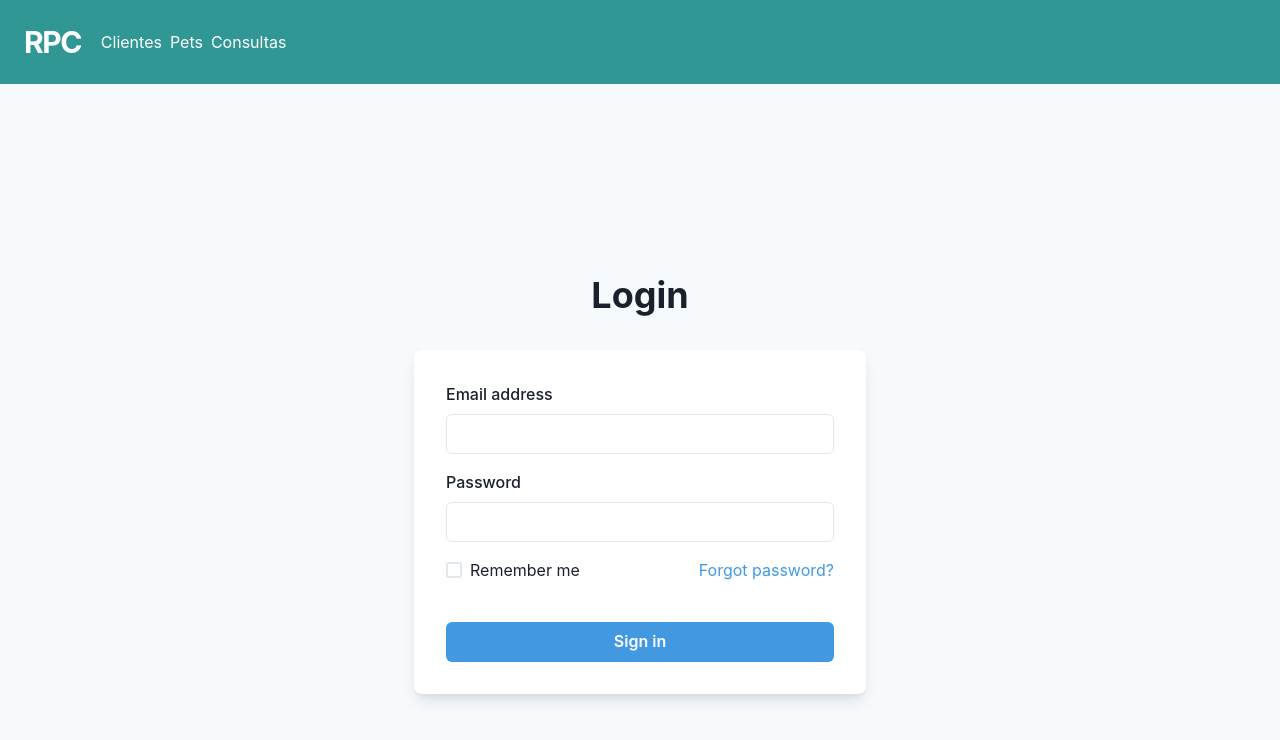
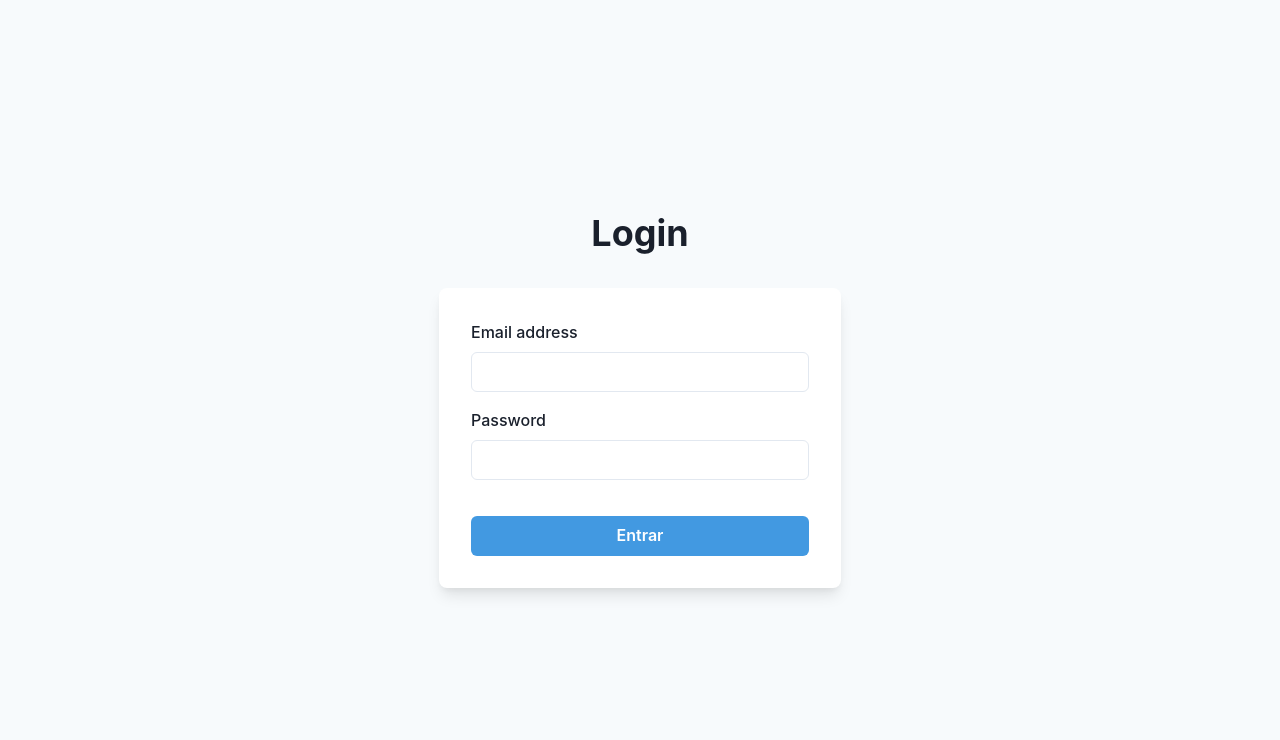
Before and after one commit to devcastrojunin/rede-petcontrol-frontend, a React (Create React App) app: page /login in a window 1280 px wide. Shown: the top 740 px of the page. Built offline with nearby package versions, Linux system fonts and the light colour scheme.

Commit message:
criando rotas aninhadas

```diff
--- a/src/App.js
+++ b/src/App.js
@@ -1,11 +1,9 @@
 import { BrowserRouter } from "react-router-dom";
-import Header from "./components/Header";
 import Routers from "./routes/Routes";
 
 export default function App() {
   return (
     <BrowserRouter>
-      <Header />
       <Routers/>
     </BrowserRouter>
   );
--- a/src/pages/Login/index.jsx
+++ b/src/pages/Login/index.jsx
@@ -20,7 +20,7 @@ export default function Login() {
             align={'center'}
             justify={'center'}
             bg={useColorModeValue('gray.50', 'gray.800')}>
-            <Stack spacing={8} mx={'auto'} width={500} py={12} px={6}>
+            <Stack spacing={8} mx={'auto'} width={450} py={12} px={6}>
                 <Stack align={'center'}>
                     <Heading fontSize={'4xl'}>Login</Heading>
                 </Stack>
@@ -39,20 +39,15 @@ export default function Login() {
                             <Input type="password" />
                         </FormControl>
                         <Stack spacing={10}>
-                            <Stack
-                                direction={{ base: 'column', sm: 'row' }}
-                                align={'start'}
-                                justify={'space-between'}>
-                                <Checkbox>Remember me</Checkbox>
-                                <Link color={'blue.400'}>Forgot password?</Link>
-                            </Stack>
+
                             <Button
+                                mt={5}
                                 bg={'blue.400'}
                                 color={'white'}
                                 _hover={{
                                     bg: 'blue.500',
                                 }}>
-                                Sign in
+                                Entrar
                             </Button>
                         </Stack>
                     </Stack>
--- a/src/routes/Routes.jsx
+++ b/src/routes/Routes.jsx
@@ -15,30 +15,34 @@ import {
     EditarUsuario,
     NovoUsuario
 } from "../pages";
-
-
+import TemplateDefault from "../templates/TemplateDefault";
+import TemplateLogin from "../templates/TemplateLogin";
 
 export default function Routers() {
     return (
         <Routes>
+
+            <Route path="/" element={<TemplateLogin />}>
+                <Route path="/login" element={<Login />} />
+            </Route>
+
+            <Route path="/" element={<TemplateDefault />}>
                 <Route path="home" element={<Home />} />
 
                 <Route path="consultas" element={<Consultas />} />
-            <Route path= "consulta/editar/:id" element={<EditarConsulta/>}/>
+                <Route path="consulta/editar/:id" element={<EditarConsulta />} />
                 <Route path="consulta/cadastrar" element={<NovaConsulta />} />
 
                 <Route path="pets" element={<Pets />} />
-            <Route path= "pets/editar/:id" element={<EditarPet/>}/>
+                <Route path="pets/editar/:id" element={<EditarPet />} />
                 <Route path="pets/cadastrar" element={<NovoPet />} />
 
                 <Route path="clientes" element={<Clientes />} />
-            <Route path= "clientes/editar/:id" element={<EditarCliente/>}/>
+                <Route path="clientes/editar/:id" element={<EditarCliente />} />
                 <Route path="clientes/cadastrar" element={<NovoCliente />} />
 
-            <Route path="login" element={<Login />} />
-
                 <Route path="usuarios" element={<Usuarios />} />
-            <Route path= "usuario/editar/:id" element={<EditarUsuario/>}/>
+                <Route path="usuario/editar/:id" element={<EditarUsuario />} />
                 <Route path="usuario/cadastrar" element={<NovoUsuario />} />
 
                 <Route path="*" element={
@@ -46,6 +50,7 @@ export default function Routers() {
                         <p>Página não existe</p>
                     </main>
                 } />
+            </Route>
         </Routes>
     )
 }
```
Lines whose indentation alone changed are shown as unchanged.
